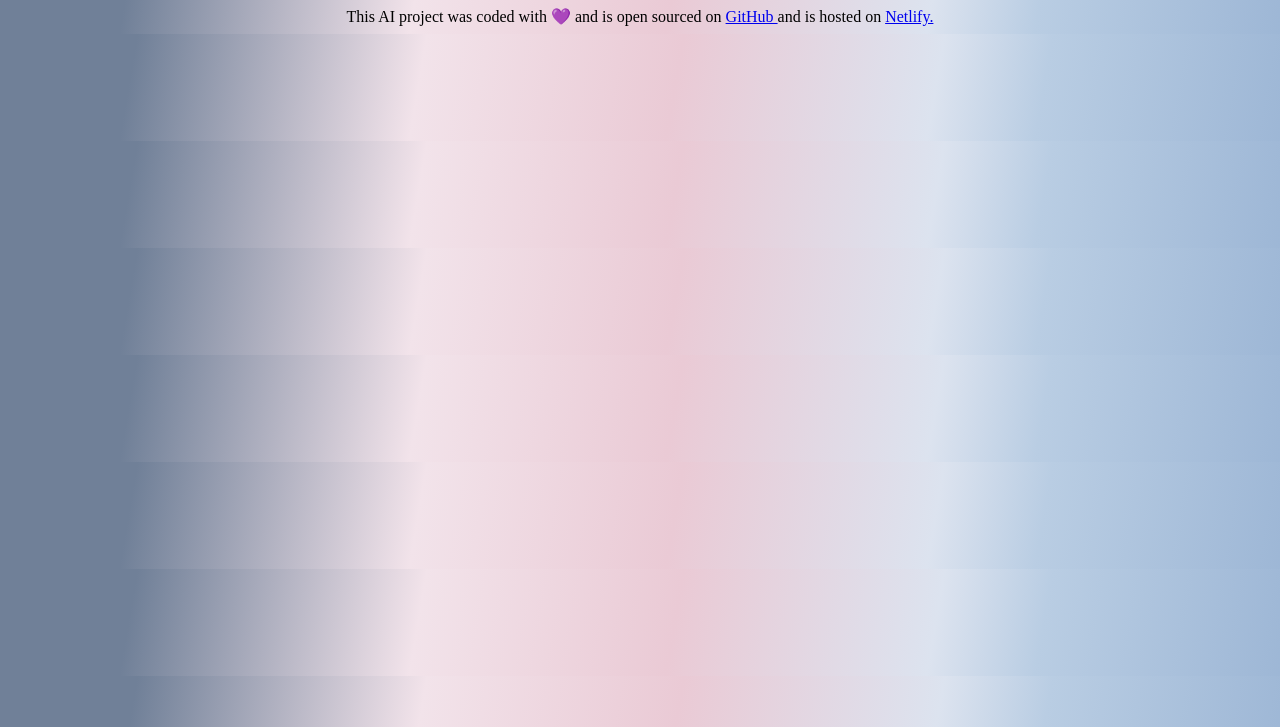
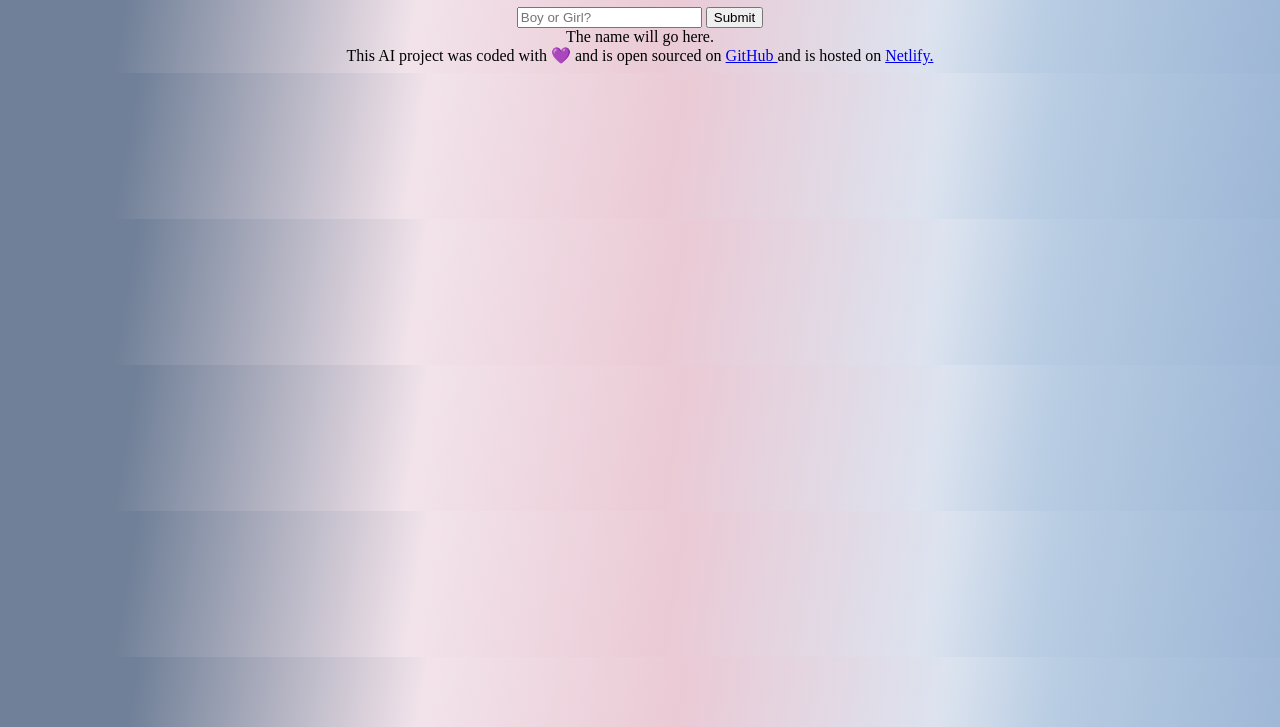
Before and after one commit to erinaviles83/baby-name-generator, a plain HTML site: page index.html in a window 1280 px wide. Shown: the part 73-800 px from the top of the page. Drawn offline with Linux system fonts and the light colour scheme.

Commit message:
updated html

```diff
--- a/index.html
+++ b/index.html
@@ -7,7 +7,19 @@
     <title>Baby Names</title>
 </head>
 <body>
+    <header>
     <h1>Having a baby? Try our name generator!</h1>
+</header>
+
+<main>
+    <form>
+        <input type="search" placeholder="Boy or Girl?">
+        <input type="submit" />
+    </form>
+    <div>
+        The name will go here.
+    </div>
+</main>
 
     <footer> This AI project was coded with 💜 and is open sourced on <a href="https://github.com/erinaviles83/baby-name-generator" target="_blank">GitHub </a> and is hosted on <a href="https://regal-trifle-6eeded.netlify.app/" target="_blank">Netlify.</a>
     </footer>
```
